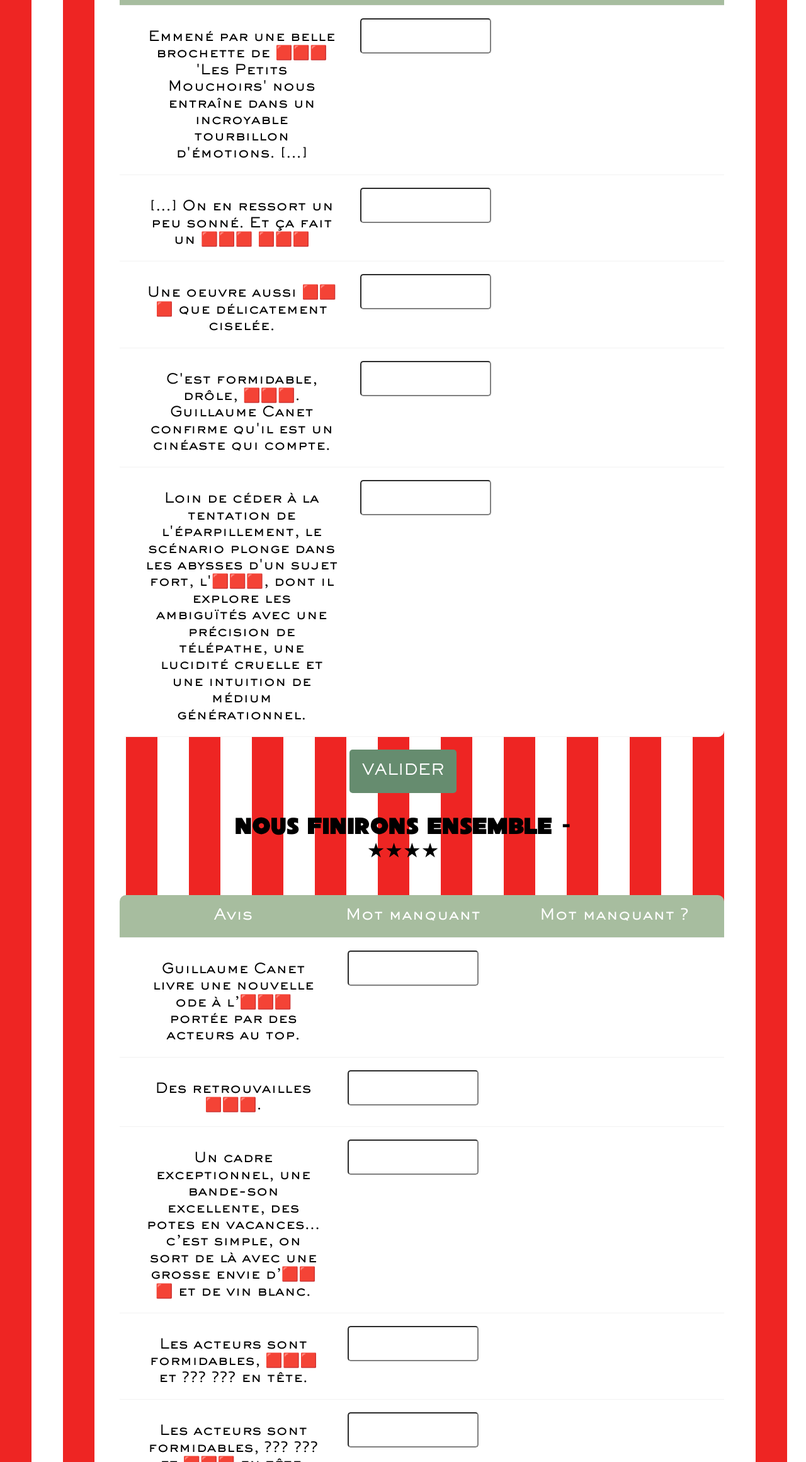
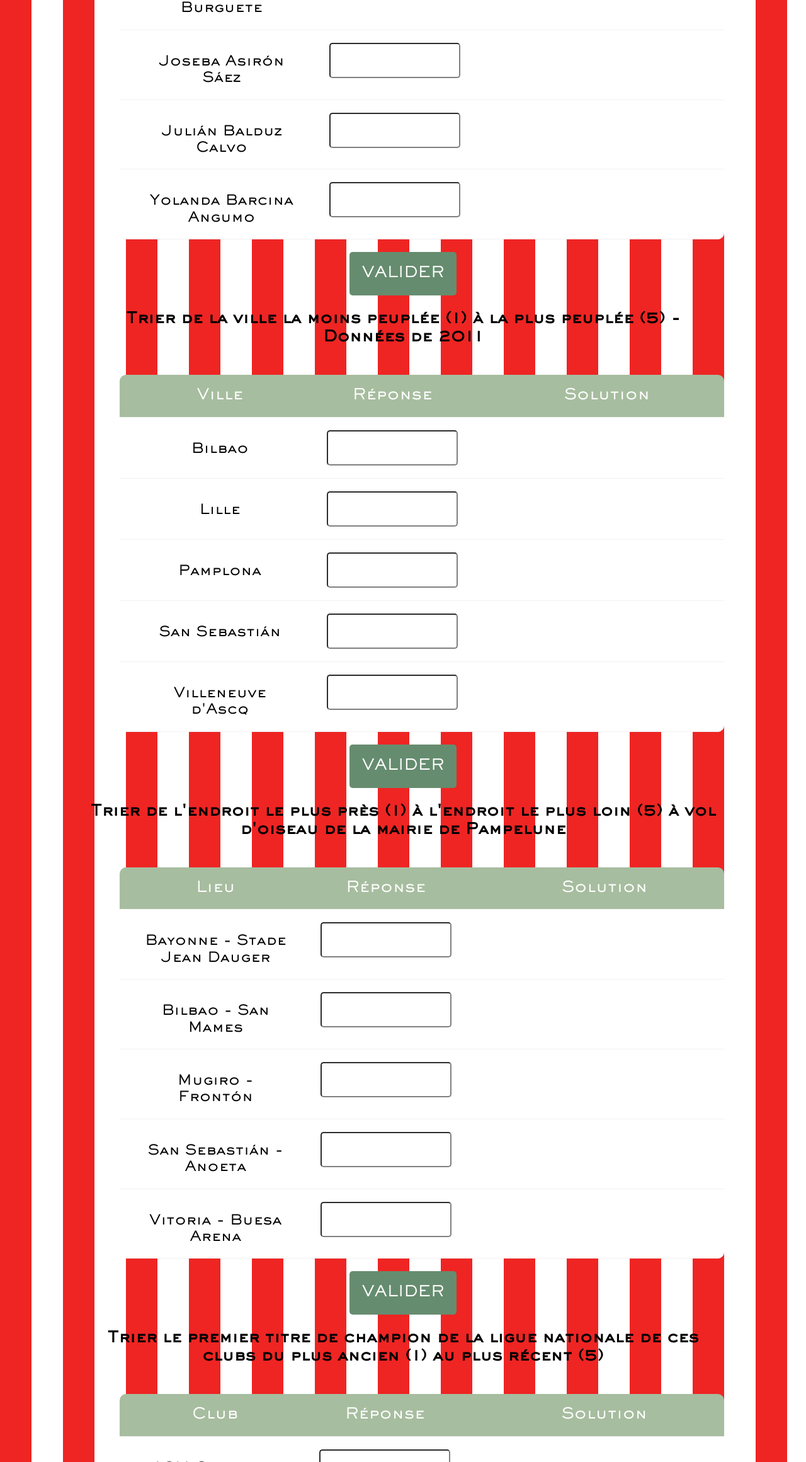
Before and after one commit to yaelleainhoa/OPARI, a plain HTML site: page frise/frise.html in a window 1280 px wide. Shown: the part 479-2800 px from the top of the page at 63% size. Drawn offline with Linux system fonts and the light colour scheme.

Commit message:
frise game

```diff
--- a/frise/frise.css
+++ b/frise/frise.css
@@ -18,11 +18,12 @@
 
 	.nom_equipe
 		{
-		font-size: xx-large;
-		font-family: Police9;
+		font-size: x-large;
+		font-family: Police10;
+		font-weight: bold;
 		color: #000;
 		text-align: center;
-		width: 50%;
+		width: 80%;
 		margin-left: auto;
 		margin-right: auto;
 	}
@@ -152,3 +153,9 @@
 		align-items: center;
 		align-content: center;
 		}
+
+	.bouton:hover {
+		transition: 0.5s ease-in-out;
+		background: #506751;
+		cursor: pointer;
+	}
--- a/frise/frise.html
+++ b/frise/frise.html
@@ -2,7 +2,7 @@
 <html>
 
 <head>
-  <title>Les avis !!!</title>
+  <title>Triage</title>
   <meta charset="utf-8">
   <link rel="stylesheet" href="../menu/nav_bar.css">
   <link rel="stylesheet" href="../menu/homepage.css">
@@ -23,11 +23,8 @@
 	</button>
 </nav>
 
-<p class="regles"> Les règles : </p>
-<p class="enonce_regles">Pour chaque avis il faut deviner le mot qui manque</p>
 
-
-<p class="nom_equipe">Les petits mouchoirs - ★★★★ ou ★★★★★</p>
+<p class="nom_equipe">Trier du plus récent (1) au plus ancien (5) maire de Pampelune - on parle ici du premier mandat de chaque maire</p>
 <div class="limiter">
 		<div class="container-table100">
 			<div class="wrap-table100">
@@ -35,13 +32,13 @@
 
 						<div class="row header">
 							<div class="cell" id="perso">
-								Avis
+								Alcalde
 							</div>
 							<div class="cell" id="ordre">
-								Mot manquant ?
+								Repuesta
 							</div>
 							<div class="cell" id="age">
-								Mot manquant
+								Solución
 							</div>
 						</div>
 
@@ -114,7 +111,7 @@
 	</div>
 	<input type="button" class="bouton" id="bouton1" value="Valider" onclick="Valider1()"></button>
 
-<p class="nom_equipe">Nous finirons ensemble - ★★★★ </p>
+<p class="nom_equipe">Trier de la ville la moins peuplée (1) à la plus peuplée (5) - Données de 2011</p>
 <div class="limiter">
 		<div class="container-table100">
 			<div class="wrap-table100">
@@ -122,13 +119,13 @@
 
 						<div class="row header">
 							<div class="cell" id="perso">
-								Avis
+								Ville
 							</div>
 							<div class="cell" id="ordre">
-								Mot manquant
+								Réponse
 							</div>
 							<div class="cell" id="age">
-								Mot manquant ?
+								Solution
 							</div>
 						</div>
 
@@ -202,7 +199,7 @@
 	<input type="button" class="bouton" id="bouton2" value="Valider" onclick="Valider2()"></button>
 
 
-<p class="nom_equipe">Les petits mouchoirs - ★ ou ★★</p>
+<p class="nom_equipe">Trier de l'endroit le plus près (1) à l'endroit le plus loin (5) à vol d'oiseau de la mairie de Pampelune</p>
 <div class="limiter">
 		<div class="container-table100">
 			<div class="wrap-table100">
@@ -210,13 +207,13 @@
 
 						<div class="row header">
 							<div class="cell" id="perso">
-								Avis
+								Lieu
 							</div>
 							<div class="cell" id="ordre">
-								Mot manquant ?
+								Réponse
 							</div>
 							<div class="cell" id="age">
-								Mot manquant
+								Solution
 							</div>
 						</div>
 
@@ -290,7 +287,7 @@
 	<input type="button" class="bouton" id="bouton3" value="Valider" onclick="Valider3()"></button>
 
 
-<p class="nom_equipe">Nous finirons ensemble - ★</p>
+<p class="nom_equipe">Trier le premier titre de champion de la ligue nationale de ces clubs du plus ancien (1) au plus récent (5)</p>
 <div class="limiter">
 		<div class="container-table100">
 			<div class="wrap-table100">
@@ -298,13 +295,13 @@
 
 						<div class="row header">
 							<div class="cell" id="perso">
-								Avis
+								Club
 							</div>
 							<div class="cell" id="ordre">
-								Mot manquant ?
+								Réponse
 							</div>
 							<div class="cell" id="age">
-								Mot manquant
+								Solution
 							</div>
 						</div>
 
@@ -379,7 +376,6 @@
 
 
 
-<div class="marge_inf"></div>
 </body>
 	<script src="frise.js"></script>
 </html>
--- a/frise/frise.js
+++ b/frise/frise.js
@@ -1,63 +1,68 @@
 var equipe1 = [
-	"Emmené par une belle brochette de 🟥🟥🟥 'Les Petits Mouchoirs' nous entraîne dans un incroyable tourbillon d'émotions. [...]",
-	"[...] On en ressort un peu sonné. Et ça fait un 🟥🟥🟥 🟥🟥🟥",
-	"Une oeuvre aussi 🟥🟥🟥 que délicatement ciselée.",
-	"C'est formidable, drôle, 🟥🟥🟥. Guillaume Canet confirme qu'il est un cinéaste qui compte.",
-	"Loin de céder à la tentation de l'éparpillement, le scénario plonge dans les abysses d'un sujet fort, l'🟥🟥🟥, dont il explore les ambiguïtés avec une précision de télépathe, une lucidité cruelle et une intuition de médium générationnel."];
-
-var dates1 = [
-	"comédiens",
-	"bien fou",
-	"sincère",
-	"émouvant",
-	"amitié"];
-
-var equipe2 = [
-	"Guillaume Canet livre une nouvelle ode à l’🟥🟥🟥 portée par des acteurs au top.",
-	"Des retrouvailles 🟥🟥🟥.",
-	"Un cadre exceptionnel, une bande-son excellente, des potes en vacances… c’est simple, on sort de là avec une grosse envie d’🟥🟥🟥 et de vin blanc.",
-	"Les acteurs sont formidables, 🟥🟥🟥 et ??? ??? en tête.",
-	"Les acteurs sont formidables, ??? ??? et 🟥🟥🟥 en tête."];
-
-var dates2 = [
-	"amitié",
-	"touchantes",
-	"huîtres",
-	"François Cluzet",
-	"Marion Cotillard"];
-
-
-var equipe4 = [
-	"Neuf ans après, Guillaume Canet réunit sa troupe des Petits Mouchoirs. Mais rien ne 🟥🟥🟥 cette suite, succession de sketches sans charme.",
-	"Le « mystère Canet » serait-il un avatar du « cas Claude Lelouch », ce réalisateur qui déborde d'🟥🟥🟥 mais qui se montre incapable de jeter les mauvaises et de garder les (rares) bonnes ?",
-	"La suite des Petits Mouchoirs voudrait croquer des personnages attachants car imparfaits, mais sa mise en scène déficiente transforme Nous finirons ensemble en pensum bourgeois et daté. Il suffira de projeter le film à un contingent solide de 🟥🟥🟥 🟥🟥🟥 un samedi matin pour en finir avec la Macronie avant l'apéro.",
-	"Impression de gâtisme qui gagne chaque plan de cette informe 🟥🟥🟥.",
-	"Les situations et les dialogues n’ont plus grand-chose d’émouvant et encore moins de 🟥🟥🟥. On peut même les qualifier de lourdauds et on se souvient de l’expression beauf élitiste qu’on avait pu entendre il y a neuf ans."];
-
-var dates4 = [
-	"justifie",
-	"idées",
-	"Gilets Jaunes",
-	"pâté",
-	"drôle"];
-
-
-var equipe3 = [
-	"L'industrie lourde du cinéma français à l'aise dans ses tongs au Cap-Ferret. Une certaine idée de l'🟥🟥🟥.",
-	"Les Petits Mouchoirs est ce qu'on a vu de plus 🟥🟥🟥, de plus rance surtout, depuis longtemps (...). Sortez les mouchoirs, ils seront utiles: sur les écrans français, cette semaine, il y a une grosse tâche.",
-	"On a rarement vu dans un film aussi 🟥🟥🟥, des personnages évoluer si peu ",
-	"Le film s'abîme rapidement dans la 🟥🟥🟥",
-	"Rires et chansons, philosophie à deux 🟥🟥🟥, dégoulinades de bons sentiments, tout ça pour ça."];
-
-var dates3 = [
-	"enfer",
-	"beauf",
-	"long",
-	"caricature",
-	"balles"];
+	"Enrique Maya Miranda",
+	"Javier Chourraut Burguete",
+	"Joseba Asirón Sáez",
+	"Julián Balduz Calvo",
+	"Yolanda Barcina Angumo",
+	];
 
 
 
+var dates1 = [
+	"2",
+	"4",
+	"1",
+	"5",
+	"3",
+	];
+
+var equipe2 = [
+	"Bilbao",
+	"Lille",
+	"Pamplona",
+	"San Sebastián",
+	"Villeneuve d'Ascq",
+	];
+
+var dates2 = [
+	"5",
+	"4",
+	"3",
+	"2",
+	"1",
+	];
+
+var equipe3 = [
+	"Bayonne - Stade Jean Dauger",
+	"Bilbao - San Mames",
+	"Mugiro - Frontón",
+	"San Sebastián - Anoeta",
+	"Vitoria - Buesa Arena",
+	];
+
+var dates3 = [
+	"3",
+	"5",
+	"1",
+	"2",
+	"4",
+	];
+
+var equipe4 = [
+	"ASM Clermont",
+	"Athletic Club",
+	"LOSC",
+	"RC Lens",
+	"Real Sociedad",
+	];
+
+var dates4 = [
+	"1",
+	"5",
+	"4",
+	"2",
+	"3",
+	];
 
 for (var i = 0; i < 5; i++) {
 	var id = "perso1" + i;
@@ -99,7 +104,7 @@ function Valider3() {
 	for (var i = 0; i < equipe3.length; i++) {
 		var Elt = "res3" + i;
 		var idElt = "age3" + i;
-		if (document.getElementById(Elt).value === date3[i]) {document.getElementById(Elt).style.backgroundColor = "#50D274";}
+		if (document.getElementById(Elt).value === dates3[i]) {document.getElementById(Elt).style.backgroundColor = "#50D274";}
 		else {document.getElementById(Elt).style.backgroundColor = "#E33A2F";}
 		document.getElementById(idElt).textContent = dates3[i];
 
```
